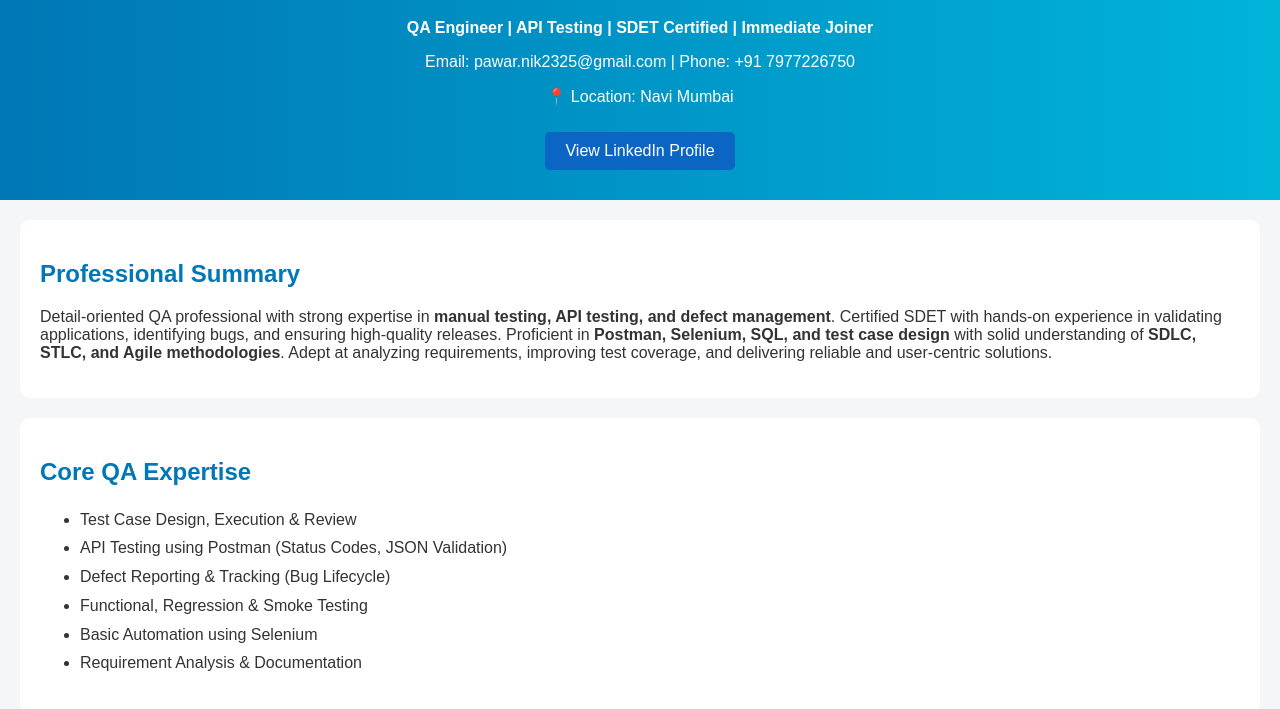
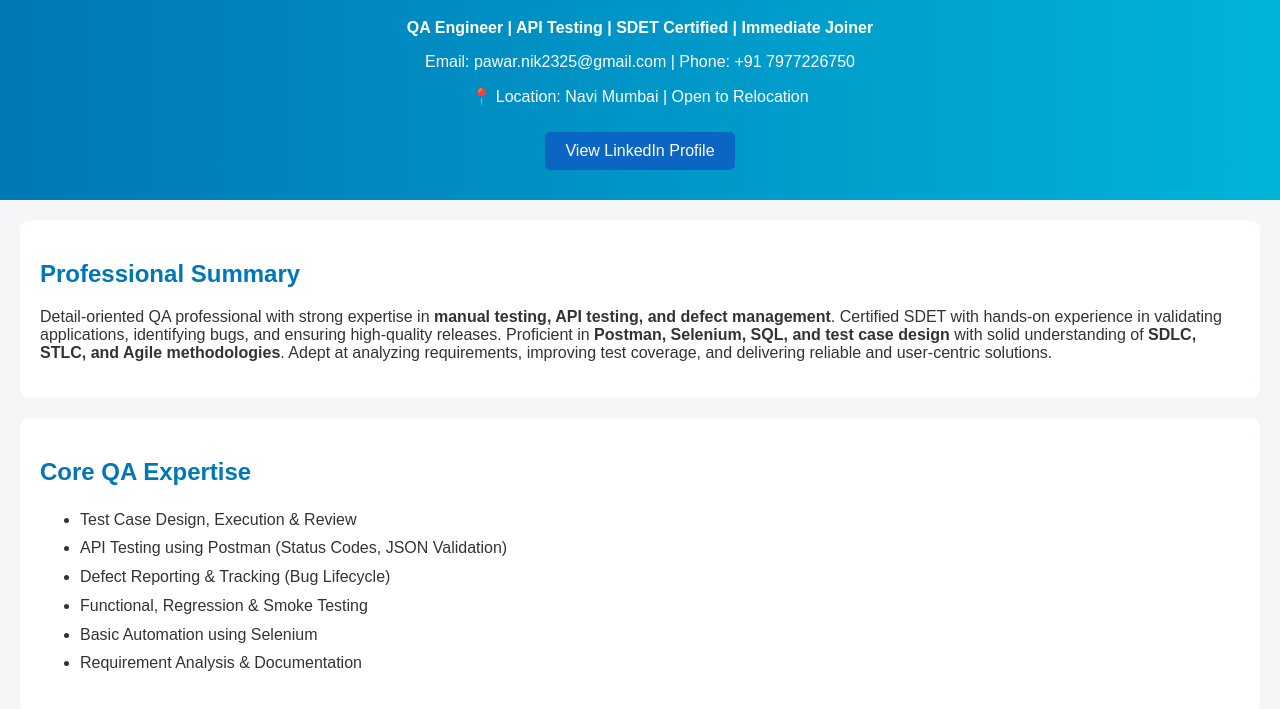
Before and after one commit to Nira1622/nikita-portfolio, a plain HTML site: page index.html in a window 1280 px wide. Shown: the part 91-800 px from the top of the page. Drawn offline with Linux system fonts and the light colour scheme.

Commit message:
Update index.html

```diff
--- a/index.html
+++ b/index.html
@@ -53,7 +53,7 @@ ul {
   <p><b>QA Engineer | API Testing | SDET Certified | Immediate Joiner</b></p>
 
   <p>Email: pawar.nik2325@gmail.com | Phone: +91 7977226750</p>
-<p>📍 Location: Navi Mumbai</p>
+<p>📍 Location: Navi Mumbai | Open to Relocation</p>
   <a class="button" href="https://www.linkedin.com/in/nikita-pawar-020795398" target="_blank">
     View LinkedIn Profile
   </a>
```
